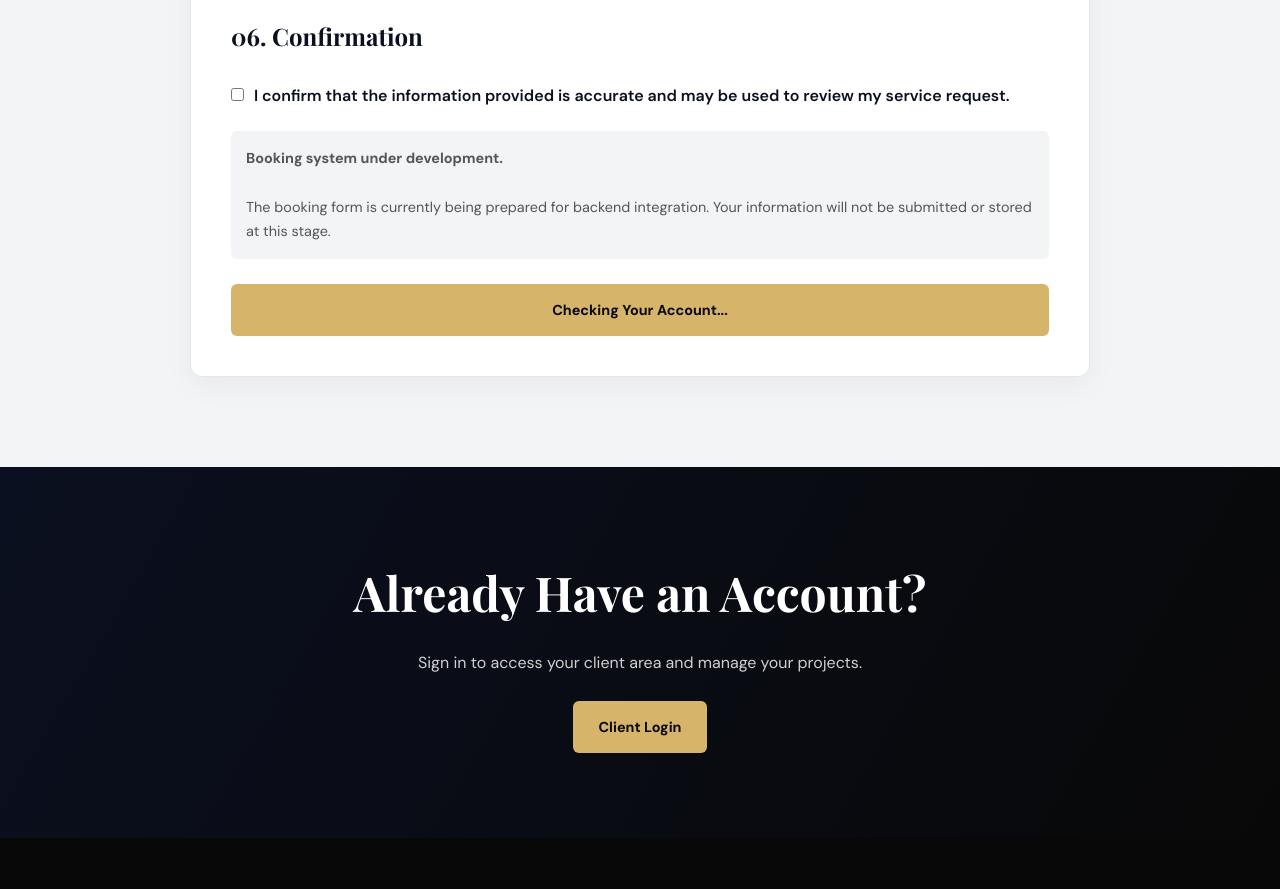
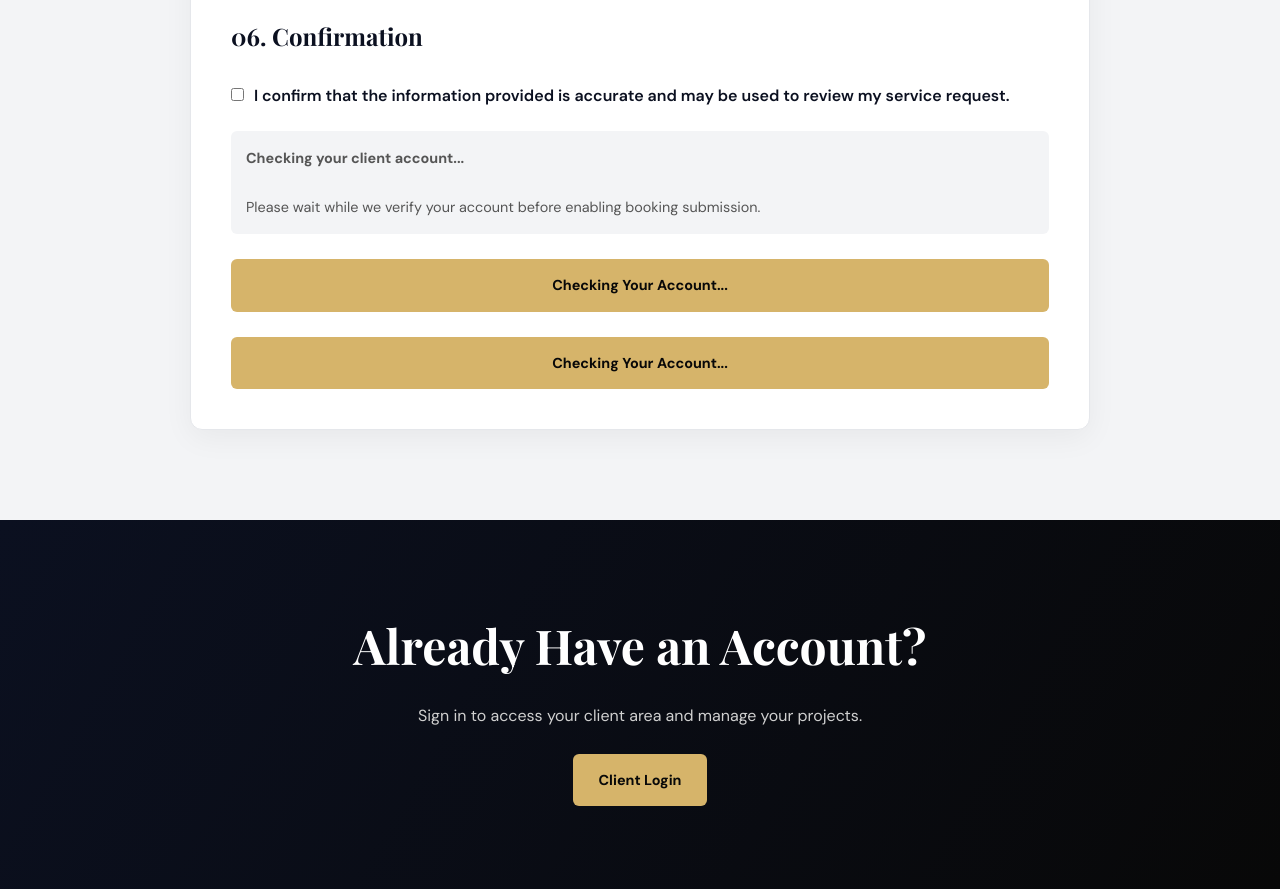
Before and after one commit to Abdulbasit-2020/WMF, a plain HTML site: page book-service.html in a window 1280 px wide. Shown: the part 2360-3249 px from the top of the page. Drawn offline with nearby package versions, Linux system fonts and the light colour scheme; no server answers.

Commit message:
Update booking status messages in HTML

```diff
--- a/book-service.html
+++ b/book-service.html
@@ -679,21 +679,36 @@
                         <!-- SUBMISSION STATUS -->
 
 
+
 <div
     class="booking-status"
     id="bookingStatus"
     role="status"
     aria-live="polite">
 
-                            <strong>Booking system under development.</strong>
+    <strong>Checking your client account...</strong>
 
     <br><br>
 
-                            The booking form is currently being prepared
-                            for backend integration. Your information
-                            will not be submitted or stored at this stage.
+    Please wait while we verify your account
+    before enabling booking submission.
 
 </div>
+
+
+<!-- SUBMIT BUTTON -->
+
+<button
+    type="submit"
+    id="bookingSubmitButton"
+    class="btn btn-primary"
+    style="width: 100%; margin-top: 25px;"
+    disabled>
+
+    Checking Your Account...
+
+</button>
+
 
 
                         <!-- SUBMIT BUTTON -->
@@ -1039,6 +1054,6 @@
 
 </script>
     <script type="module" src="asset/js/booking.js"></script>
-<script src="asset/js/site.js"></script>
+
 </body>
 </html>
```
Lines whose indentation alone changed are shown as unchanged.
